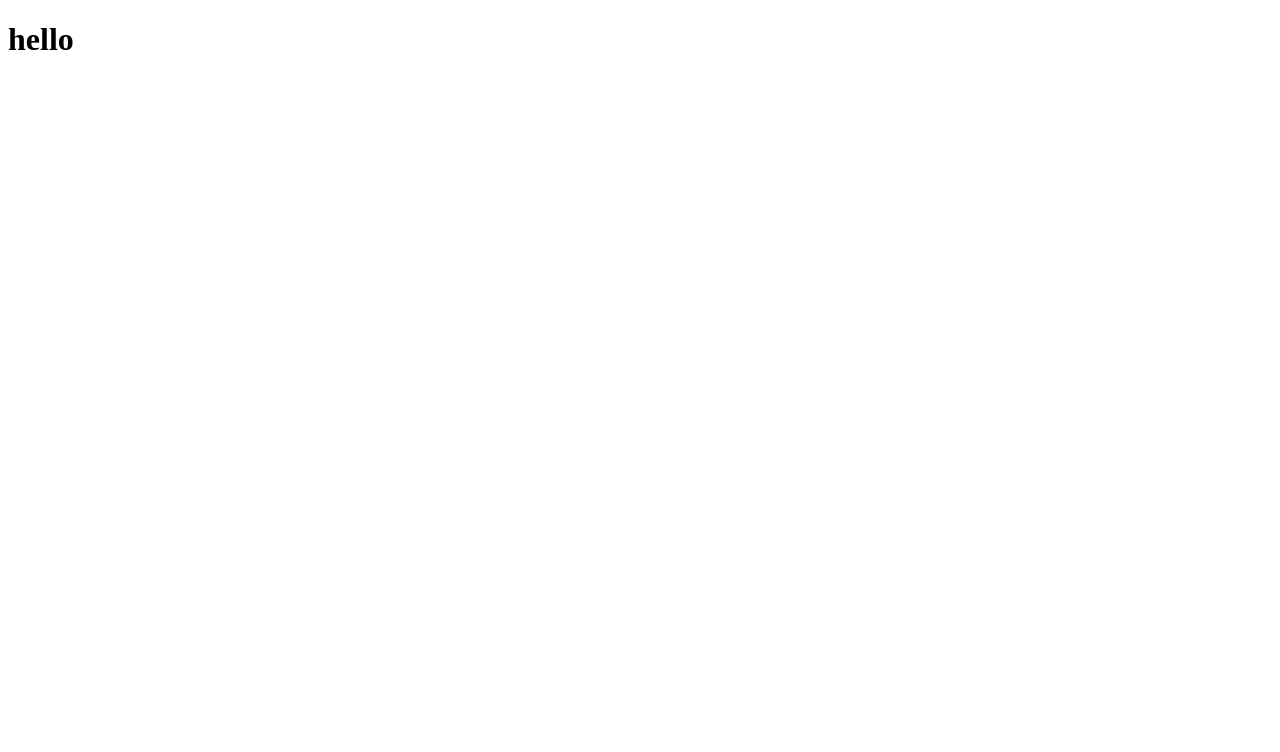
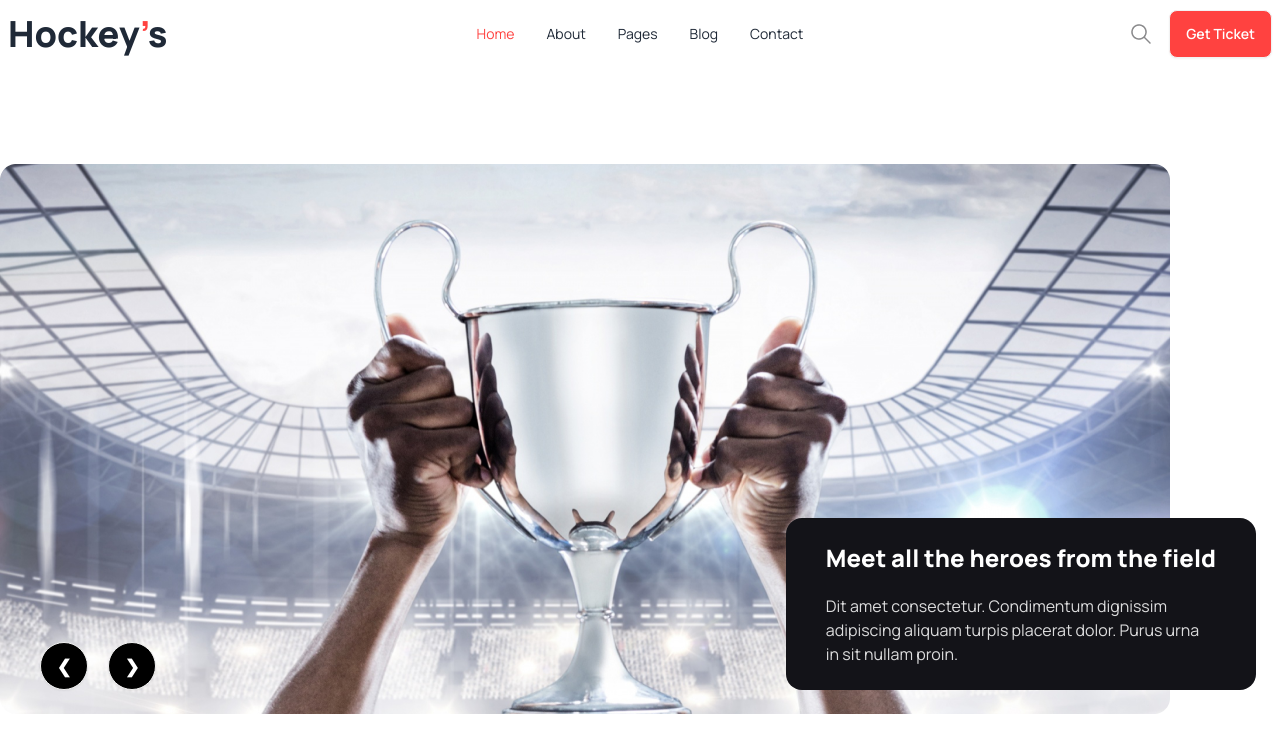
Before and after one commit to AhmadShakilHub/B9A3-Hockey, a plain HTML site: page index.html in a window 1280 px wide. Drawn offline with nearby package versions, Linux system fonts and the light colour scheme.

Commit message:
banner section done

```diff
--- a/index.html
+++ b/index.html
@@ -1,11 +1,91 @@
 <!DOCTYPE html>
-<html lang="en">
+<html lang="en" data-theme="light">
 <head>
     <meta charset="UTF-8">
     <meta name="viewport" content="width=device-width, initial-scale=1.0">
     <title>Hockey</title>
+    <!-- Tailwind and Daisy link  -->
+    <link href="https://cdn.jsdelivr.net/npm/daisyui@4.6.0/dist/full.min.css" rel="stylesheet" type="text/css" />
+<script src="https://cdn.tailwindcss.com"></script>
+    <!-- Manrope Font  -->
+    <link rel="preconnect" href="https://fonts.googleapis.com">
+<link rel="preconnect" href="https://fonts.gstatic.com" crossorigin>
+<link href="https://fonts.googleapis.com/css2?family=Manrope:wght@400;500;600;700;800&display=swap" rel="stylesheet">
+<!-- Common shared styles -->
+<style>
+    .font-manrope{
+        font-family: 'Manrope', sans-serif;
+    }
+    /* Primary color  */
+    .color-custom{
+        color:#FF4240 ;
+    }
+    /* Primary bg color  */
+    .btn-bg{
+        background-color: #FF4240;
+    }
+
+</style>
 </head>
-<body>
-    <h1>hello</h1>
+<body class="font-manrope">
+    <header class="container mx-auto">
+        <!-- Navbar  -->
+        <nav>
+            <div class="navbar bg-base-100">
+                <div class="navbar-start">
+                  <div class="dropdown">
+                    <div tabindex="0" role="button" class="btn btn-ghost lg:hidden">
+                      <svg xmlns="http://www.w3.org/2000/svg" class="h-5 w-5" fill="none" viewBox="0 0 24 24" stroke="currentColor"><path stroke-linecap="round" stroke-linejoin="round" stroke-width="2" d="M4 6h16M4 12h8m-8 6h16" /></svg>
+                    </div>
+                    <ul tabindex="0" class="menu menu-sm dropdown-content mt-3 z-[1] p-2 shadow bg-base-100 rounded-box w-52">
+                      <li><a>Home</a></li>
+                      <li><a>About</a></li>
+                      <li><a>Pages</a></li>
+                      <li><a>Blog</a></li>
+                      <li><a>Contact</a></li>
+                      <li class="flex flex-row"><a>
+                        <img src="Images/search-mag.png" alt="" class="w-4"> Search</a></li>
+                    </ul>
+                  </div>
+                  <a class="text-4xl font-extrabold">Hockey<span class="color-custom">’</span>s</a>
+                </div>
+                <div class="navbar-center hidden lg:flex">
+                  <ul class="menu menu-horizontal px-1">
+                    <li><a class="color-custom">Home</a></li>
+                    <li><a>About</a></li>
+                    <li><a>Pages</a></li>
+                    <li><a>Blog</a></li>
+                    <li><a>Contact</a></li>
+                  </ul>
+                </div>
+                <div class="navbar-end">
+                    <img src="Images/search-mag.png" alt="" class="hidden lg:flex cursor-pointer hover:bg-slate-200">
+                  <a class="btn btn-bg text-white ml-4">Get Ticket</a>
+                </div>
+              </div>
+        </nav>
+        <!-- Banner section  -->
+        <section class="my-24 relative">
+            <img src="Images/1.png" alt="">
+                <div class=" w-full mt-56">
+                    <div class="py-6 px-10 bg-[#131318] rounded-2xl absolute bottom-6 right-6">
+                        <h3 class="text-2xl font-extrabold text-white pb-5">Meet all the heroes from the field</h3>
+                        <p class="max-w-96 text-white opacity-85">
+                            Dit amet consectetur. Condimentum dignissim adipiscing aliquam turpis placerat dolor. Purus urna in sit nullam proin.
+                        </p>
+                    </div>
+                  <div class="absolute flex justify-start gap-5 left-10 right-5 bottom-6">
+                    <a href="#" class="btn btn-circle bg-black text-white text-lg">❮</a>
+                    <a href="#" class="btn btn-circle bg-black text-white text-lg">❯</a>
+                  </div>
+                </div>
+        </section>
+    </header>
+    <main>
+
+    </main>
+    <footer>
+
+    </footer>
 </body>
 </html>
```
Also changed, not shown: tailwind.config.js (added, +8 -0 lines).
